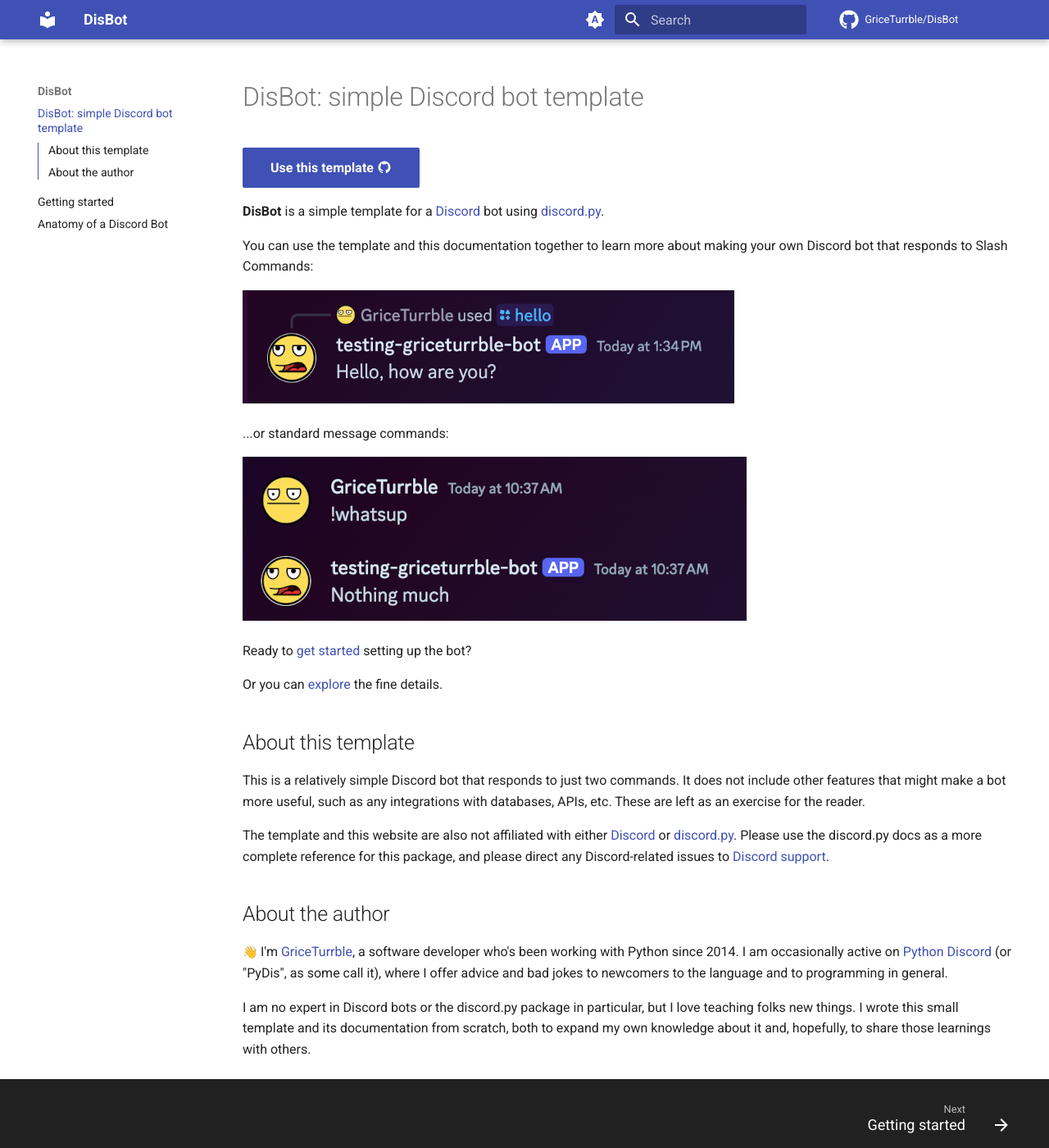
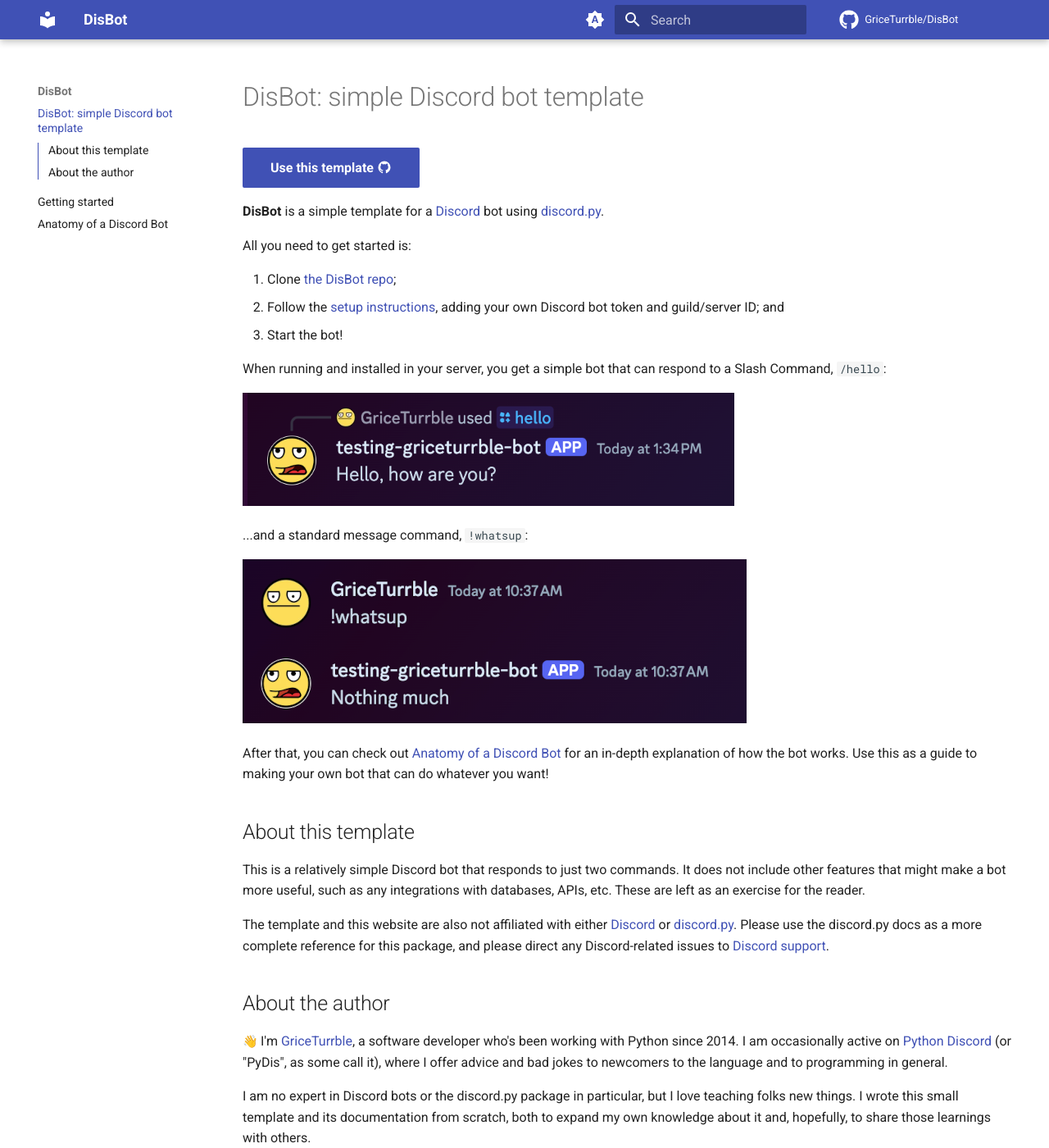
Before and after one commit to GriceTurrble/discord-bot-template, an MkDocs documentation site: the page built from docs/index.md, in a window 1280 px wide and 1400 px high. Shown: the whole window at 82% size. Built offline with MkDocs 1.6.1 and Material for MkDocs 9.7.7, drawn with Linux system fonts in a browser that asks for light colours; emoji names are drawn with the system emoji font; comment, search, counter and statistics services are not loaded.

Commit message:
docs: improve the leading paragraphs (#8)

```diff
--- a/docs/index.md
+++ b/docs/index.md
@@ -4,18 +4,26 @@
 
 **DisBot** is a simple template for a [Discord] bot using [discord.py].
 
-You can use the template and this documentation together to learn more about
-making your own Discord bot that responds to Slash Commands:
+All you need to get started is:
+
+1. Clone [the DisBot repo](https://github.com/GriceTurrble/disbot);
+2. Follow the [setup instructions](getting_started.md), adding your own Discord bot token and guild/server ID; and
+3. Start the bot!
+
+When running and installed in your server,
+you get a simple bot that can respond to
+a Slash Command, `/hello`:
 
 ![The test bot responding to /hello slash command](imgs/example-disbot-hello.png)
 
-...or standard message commands:
+...and a standard message command, `!whatsup`:
 
 ![The test bot responding to !whatsup command](imgs/example-disbot-whatsup.png)
 
-Ready to [get started](getting_started.md) setting up the bot?
-
-Or you can [explore](explore.md) the fine details.
+After that, you can check out
+[Anatomy of a Discord Bot](explore.md)
+for an in-depth explanation of how the bot works.
+Use this as a guide to making your own bot that can do whatever you want!
 
 ## About this template
 
```
